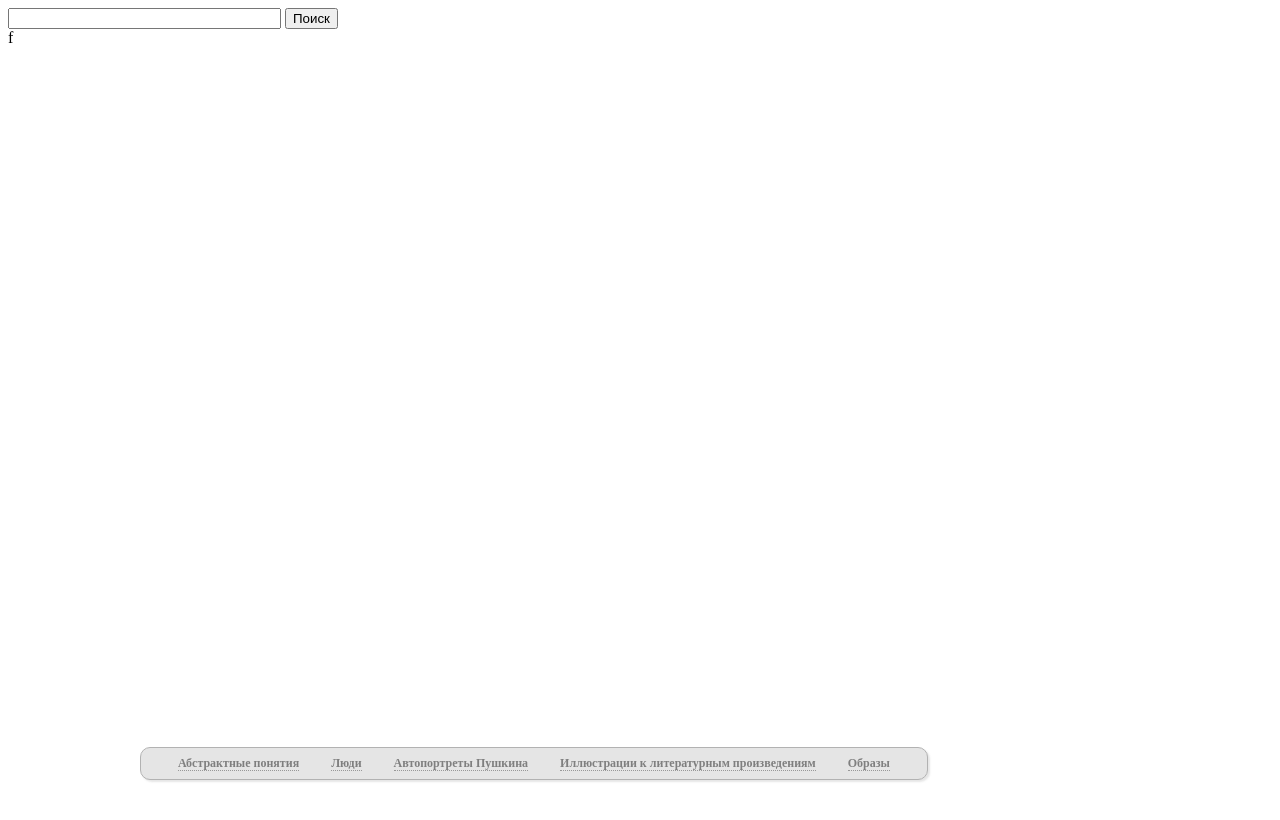
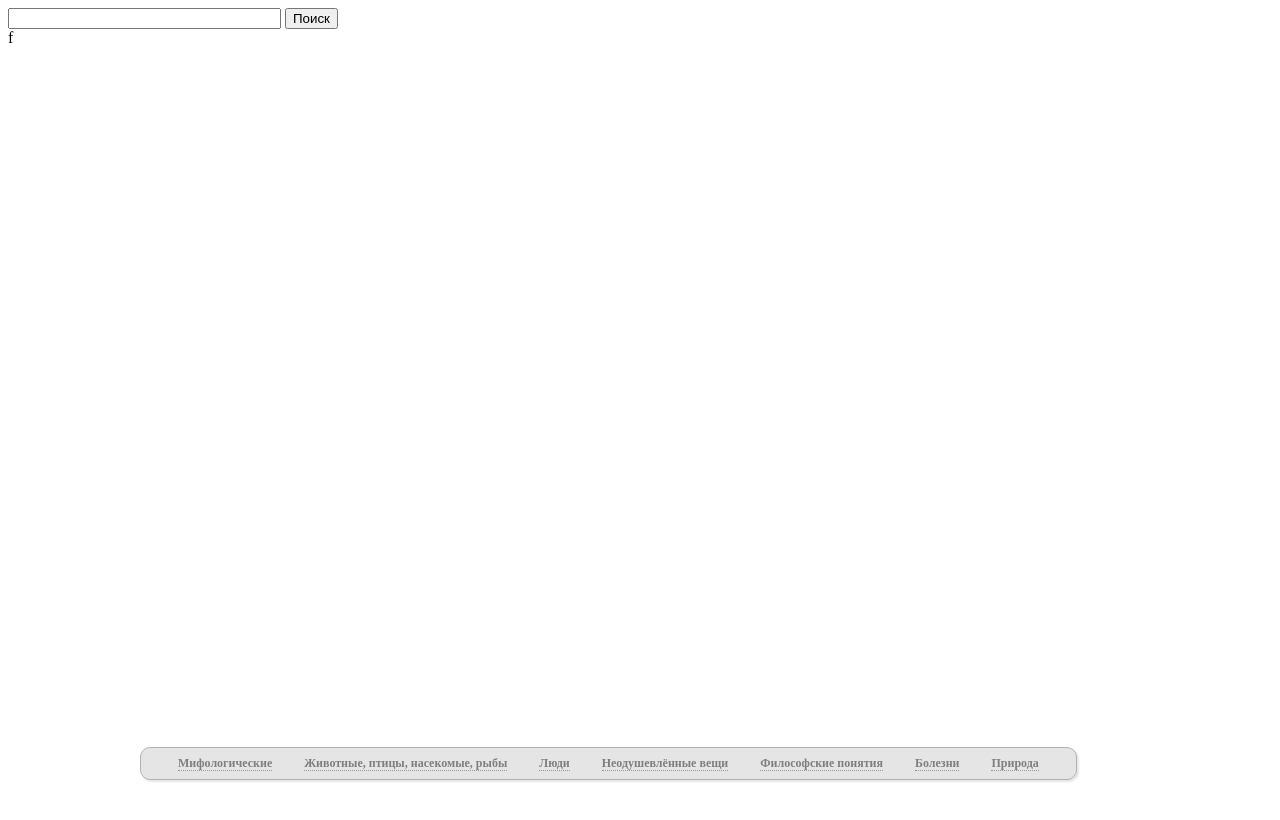
Before and after one commit to eugenekoval/panel, a plain HTML site: page index.html in a window 1280 px wide. Drawn offline with nearby package versions, Linux system fonts and the light colour scheme.

Commit message:
issue 10

```diff
--- a/index.html
+++ b/index.html
@@ -5,7 +5,7 @@
         <meta http-equiv="Content-Type" content="text/html; charset=UTF-8">
         <link rel="stylesheet" href="index.css">
         <script src="../carusel/frontend/js/jquery-1.8.3.js"></script>
-        <script src="index_pushkin.js"></script>
+        <script src="index_krilov.js"></script>
     </head>
     <body>
         <div id="searchBox">
--- a/index_pushkin.js
+++ b/index_krilov.js
@@ -13,12 +13,14 @@ function sch_panel_create(){
     i.setAttribute("id", "sch_test");
     document.body.appendChild(i);*/
 
-    var arr = ['Абстрактные понятия','Люди','Автопортреты Пушкина','Иллюстрации к литературным произведениям','Образы'];
-    var arr2 = ['поцелуй,искушение',
-                'Бомарше,Тодор Балш,М. С. Воронцов,граф Ф. И. Толстой,Вольтер,Данте,Наполеон,В. Д. Веневетинов,П. А. Вяземский,А. Ф. Закревская,Ф. В. Булгарин,А. С. Грибоедов,А. П. Брюллов,Н. Н. Гончарова',
-                'автопортрет (1824 г),автопортрет с Онегиным,автопортрет в образе лошади,автопортрет за 1828 г,автопортрет в монашеском клобуке,автопортрет в образе женщины',
-                'холмы Грузии,Медный всадник,Каменный гость,титульный лист к Евгению Онегину,мера за меру. Шекспир,титульный лист сказки о Золотом Петушке',
-                'похоронная процессия,бес,Царскосельский лицей,статуя'
+    var arr = ['Мифологические','Животные, птицы, насекомые, рыбы','Люди','Неодушевлённые вещи','Философские понятия','Болезни','Природа'];
+    var arr2 = ['Алкид,Апеллес,Юпитер,Парнас',
+                'Ослёнок,Белка,Бумажный Змей,Волк,Волчёнок,Журавль,Кот,Кукушка,Лисица,Мышонок,Ягнёнок,Овцы,Ворона,Курица,Лисица,Воронёнок,Лев,Гуси,Голуби,Заяц,Обезьяна,Змея,Овца,Червяк,Комар,Конь,Кот,Котёнок,Скворец,Кошка,Соловей,Змея,Лошадь,Собаки,Козы,Собака,Кукушка,Горлинка,Орёл,Петух,Лань,Лебедь,Щука,Рак,Барс,Комар,Мышь,Серна,Лещи,Осёл,Сурок,Лягушка,Вол,Мартышка,Медведь,Пчёлы,Звери,Ласточка,Муравей,Муха,Крыса,Обезьяны,Собаки,Крот,Куры,Паук,Соловей,Плотичка,Собаки,Мухи,Свинья,Синица,Скворец,Курица,Слон,Моська,Сокол,Соловьи,Стрекоза,Муравей,Филин,Чиж,Голубь,Ёж,Щука',
+                'Бедный,Богач,Безбожники,Поэт,Вельможа,Философ,Водолазы,Пастухи,Госпожа,Служанки,Мальчики,Мужики,Клеветник,Пастух,Всадник,Повар,Крестьяне,Крестьянин,Работник,Разбойник,Дервиш,Лжец,Любопытный,Царь,Мальчик,Мельник,Механик,Мирон,Мот,Музыканты,Дорожные,Огородник,Оракул,Мужик,Откупщик,Сапожник,Охотник,Прихожанин,Прохожие, Извозчик,Невеста,Пустынник,Рыцарь,Скупой,Человек,Сочинитель,Старик,Молодые,Троеженец,Нищий,Хозяин',
+                'Бочка,Бритвы,Булат,Алмаз,Гребень,Демьянова уха,Трость,Зеркало,Квартет,Колос,Котёл,Горшок,Топор,Ларчик,Очки,Мешок,Мирская сходка,Обоз,Пожар,Пушки,Паруса,Раздел, Огонь,Пляска,Тень,Кафтан,Хмель,Червонец',
+                'Смерть,Мор,Напраслина,Дружба,Фортуна',
+                'Подагра',
+                'Водопад,Ручей,Дерево,Дуб,Булыжник,Камень,Река,Виноград,Листы,Корни,Море,Пруд,Роща,Туча,Цветы',
                ]
     var t = document.createElement("table");
     var tr = document.createElement("tr");
```
